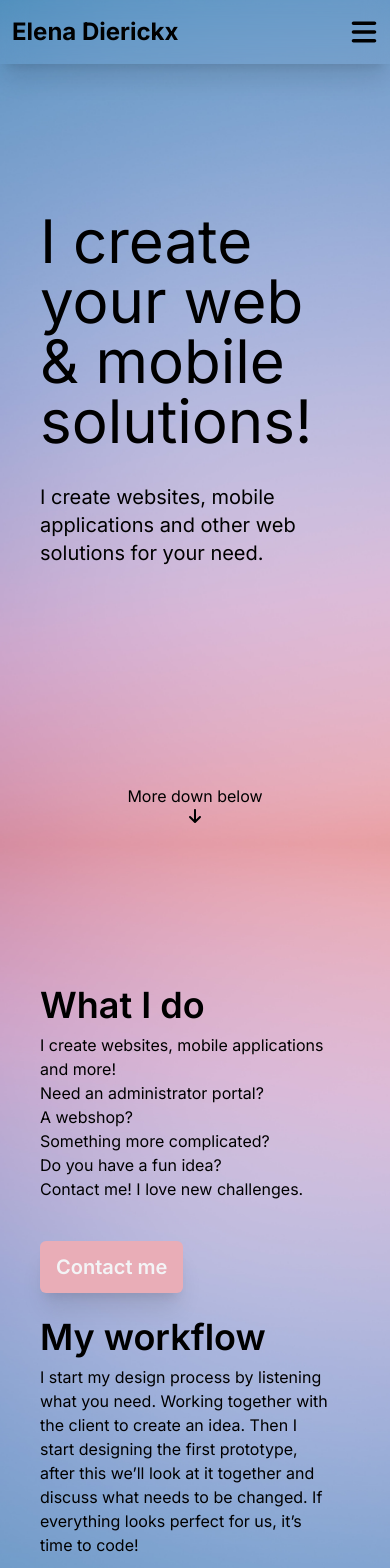
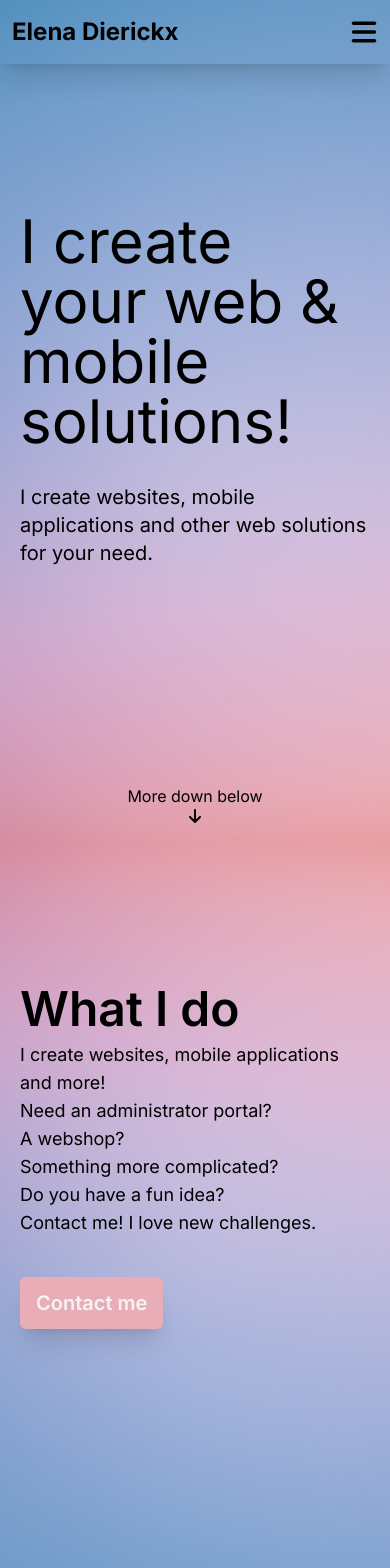
Before and after one commit to ElenaDierickx/Portfolio-Next, a Next.js app: page / in a window 390 px wide. Shown: the top 1568 px of the page. Built offline with nearby package versions, Linux system fonts and the light colour scheme.

Commit message:
containers

```diff
--- a/pages/components/about.js
+++ b/pages/components/about.js
@@ -3,8 +3,8 @@ export default function About() {
         <div id="about" className="h-[100vh] flex flex-col bg-guitars bg-cover bg-center ">
             <div className="h-full w-full backdrop-blur-sm flex flex-col">
                 <div className="basis-2/12"></div>
-                <div className="basis-10/12 flex sm:flex-row flex-col sm:justify-between">
-                    <div className="md:ml-20 ml-10 sm:w-2/4 w-3/4">
+                <div className="basis-10/12 flex sm:flex-row flex-col sm:justify-between container mx-auto">
+                    <div className="sm:w-2/4 w-3/4 mx-5 sm:mx-0">
                         <h5 className="font-semibold xl:text-7xl lg:text-6xl md:text-5xl text-4xl">About me</h5>
                         <p className="sm:pt-5 pt-2 w-full xl:text-2xl lg:text-xl md:text-lg">
                             My name is Elena. I&apos;m a student Electronics-ICT at Odisee Ghent and my specialization is Web Development. I have
--- a/pages/components/contact.js
+++ b/pages/components/contact.js
@@ -7,20 +7,10 @@ export default function Contact() {
     return (
         <div id="contact" className="h-[100vh] flex flex-col bg-steps bg-cover bg-center overflow-hidden">
             <div className="basis-2/12"></div>
-            <div className="basis-10/12 flex flex-row sm:justify-between">
-                <div className="md:ml-20 ml-10 w-full">
+            <div className="basis-10/12 flex flex-row sm:justify-between container mx-auto">
+                <div className="w-full mx-5 sm:mx-0">
                     <h7 className="font-semibold xl:text-7xl lg:text-6xl md:text-5xl text-4xl">Contact me</h7>
                     <div className="flex lg:flex-row flex-col w-full h-full lg:mt-10 mt-3">
-                        {/* <div className="xl:w-[52rem] lg:w-4/6 w-11/12 h-4/6 bg-white rounded-md shadow-lg p-5 flex flex-col ">
-                            <div className="flex md:flex-row flex-col justify-between">
-                                <input className="w-full h-10 bg-gray-100 rounded-md p-3 mr-5" placeholder="name" />
-                                <input className="w-full h-10 bg-gray-100 rounded-md p-3 md:ml-5 md:mt-0 mt-3" placeholder="email" />
-                            </div>
-                            <textarea className="w-full h-full bg-gray-100 rounded-md p-3 md:mt-5 mt-3 resize-none" placeholder="email" />
-                            <button className="py-3 px-4 bg-[#2479A8] rounded-md text-gray-100 sm:text-2xl text-xl font-semibold transition ease-in-out hover:scale-105 duration-300 shadow-xl w-36 mt-3">
-                                Submit
-                            </button>
-                        </div> */}
                         <ContactForm />
                         <div className="lg:ml-10 lg:mt-0 mt-3">
                             <h8 className="font-semibold xl:text-5xl lg:text-3xl text-2xl">Or find me at</h8>
--- a/pages/components/contactForm.js
+++ b/pages/components/contactForm.js
@@ -25,7 +25,7 @@ const ContactForm = () => {
             onSubmit={handleSubmit}
             method="POST"
             target="_blank"
-            className="xl:w-[52rem] lg:w-4/6 w-11/12 h-4/6 bg-white rounded-md shadow-lg p-5 flex flex-col"
+            className="xl:w-[52rem] lg:w-4/6 w-full h-4/6 bg-white rounded-md shadow-lg p-5 flex flex-col"
         >
             <div className="flex md:flex-row flex-col justify-between">
                 <input className="w-full h-10 bg-gray-100 rounded-md p-3 mr-5" placeholder="name" name="Name" id="name" type="text" required />
--- a/pages/components/projects.js
+++ b/pages/components/projects.js
@@ -3,12 +3,12 @@ import Project from "./project";
 export default function Projects() {
     return (
         <div id="my-work" className="min-h-[100vh] w-full flex flex-col bg-gradient-to-b from-[#f5f5f5] to-[#F8F8F8]">
-            <div className="flex lg:flex-row flex-col mt-40 w-full">
-                <div className="md:ml-20 ml-10 xl:w-2/4 lg:w-1/4">
+            <div className="flex lg:flex-row flex-col mt-40 w-full container mx-auto">
+                <div className="xl:w-2/4 lg:w-1/4 sm:mx-0 mx-5">
                     <h6 className="font-semibold xl:text-7xl lg:text-6xl md:text-5xl text-4xl">My work</h6>
                     <p className="sm:pt-5 pt-2 w-full xl:text-2xl lg:text-xl md:text-lg">Projects I have done.</p>
                 </div>
-                <div className="xl:w-2/4 lg:w-3/4 flex flex-col xl:items-start lg:items-center items-start md:mx-20 mx-10 mb-5">
+                <div className="xl:w-2/4 lg:w-3/4 flex flex-col xl:items-start lg:items-center items-start mb-5 sm:mx-0 mx-5">
                     <Project />
                     <Project />
                     <Project />
--- a/pages/components/start.js
+++ b/pages/components/start.js
@@ -6,12 +6,12 @@ export default function Start() {
         <div id="home" className="h-[100vh] flex flex-col bg-pinkblue bg-cover bg-center ">
             <div className="basis-3/12" />
             <div className="basis-9/12">
-                <div className="md:mx-20 mx-10 h-full justify-between flex flex-col">
+                <div className="container mx-auto h-full justify-between flex flex-col">
                     <div>
-                        <h2 className="lg:text-8xl lg:w-[54rem] md:w-[40rem] md:text-7xl text-6xl sm:w-[34rem] ">
+                        <h2 className="lg:text-8xl lg:w-[54rem] md:w-[40rem] md:text-7xl text-6xl sm:w-[34rem] sm:mx-0 mx-5">
                             I create your web & mobile solutions!
                         </h2>
-                        <p className="mt-8 lg:text-3xl lg:w-[40rem] md:text-2xl md:w-[30rem] sm:w-[26rem] text-xl">
+                        <p className="mt-8 lg:text-3xl lg:w-[40rem] md:text-2xl md:w-[30rem] sm:w-[26rem] text-xl sm:mx-0 mx-5">
                             I create websites, mobile applications and other web solutions for your need.
                         </p>
                     </div>
--- a/pages/components/whatIDo.js
+++ b/pages/components/whatIDo.js
@@ -2,10 +2,10 @@ export default function WhatIDo() {
     return (
         <div id="what-i-do" className="h-[100vh] flex flex-col bg-bluepink bg-cover bg-center ">
             <div className="basis-2/12"></div>
-            <div className="basis-10/12 flex sm:flex-row flex-col sm:justify-between">
-                <div className="md:ml-20 ml-10 sm:w-2/4 w-3/4">
-                    <h3 className="font-semibold xl:text-7xl lg:text-6xl md:text-5xl text-4xl">What I do</h3>
-                    <div className="sm:pt-5 pt-2 w-full xl:text-2xl lg:text-xl md:text-lg">
+            <div className="basis-10/12 flex sm:flex-row flex-col sm:justify-between container mx-auto">
+                <div className="md:w-2/4 w-4/4 sm:mx-0 mx-5">
+                    <h3 className="font-semibold sm:text-7xl text-5xl">What I do</h3>
+                    <div className="sm:pt-5 pt-2 w-full sm:text-2xl text-lg">
                         <p>I create websites, mobile applications and more!</p>
                         <p>Need an administrator portal?</p>
                         <p>A webshop?</p>
@@ -19,14 +19,6 @@ export default function WhatIDo() {
                         </button>
                     </a>
                 </div>
-                <div className="md:mr-20 sm:mr-10 mr-0 sm:ml-0 ml-10 pt-6 sm:w-2/4 w-3/4 sm:h-3/4 justify-end flex flex-col">
-                    <h4 className="font-semibold xl:text-7xl lg:text-6xl md:text-5xl text-4xl">My workflow</h4>
-                    <p className="sm:pt-5 pt-2 w-full xl:text-2xl lg:text-xl md:text-lg">
-                        I start my design process by listening what you need. Working together with the client to create an idea. Then I start
-                        designing the first prototype, after this we’ll look at it together and discuss what needs to be changed. If everything looks
-                        perfect for us, it’s time to code!
-                    </p>
-                </div>
             </div>
         </div>
     );
--- a/pages/index.js
+++ b/pages/index.js
@@ -12,7 +12,6 @@ export default function Home() {
     const [displayNav, setDisplayNav] = useState("hidden");
 
     function toggleNav() {
-        console.log("d");
         if (displayNav === "hidden") {
             setDisplayNav("block");
         } else {
```
